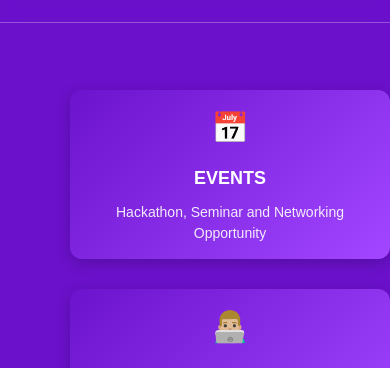
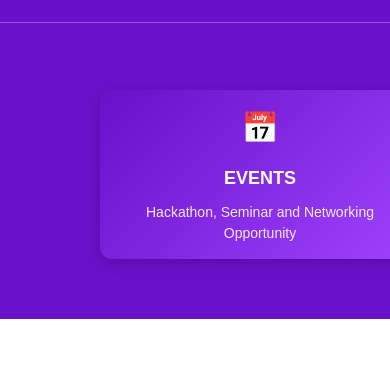
Before and after one commit to ItzPratik9881/ITSA, a React (Vite) app: page / in a window 390 px wide. Shown: the part 270-638 px from the top of the page. Built offline with nearby package versions, Linux system fonts and the light colour scheme.

Commit message:
Done with it About Alignment

```diff
--- a/src/App.css
+++ b/src/App.css
@@ -327,9 +327,11 @@ body, .app {
 
 @media (max-width: 768px) {
   .features {
-    display: grid;
-    grid-template-columns: 1fr 1fr;
+    display: flex;
+    flex-direction: row;   /* align items in a row */
     gap: 30px;
+    flex-wrap: wrap;       /* allow wrap on smaller screens */
+    justify-content: center;
   }
 }
 
@@ -337,9 +339,14 @@ body, .app {
   .lottie-background {
     height: 100vh;
   }
+
   .features {
-    grid-template-columns: 1fr;
+  display: flex;
+  flex-wrap: wrap;   /* allows wrapping on smaller screens */
+  gap: 20px;         /* spacing between cards */
+  justify-content: center;
   }
+
   .card {
     padding: 15px;
   }
```
